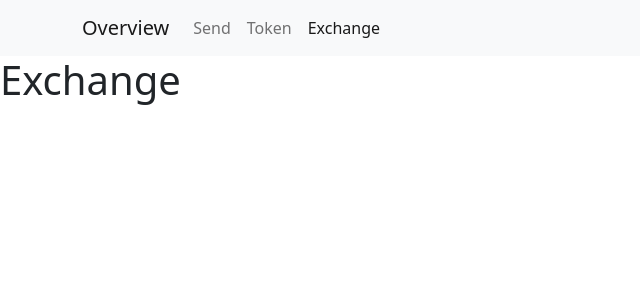
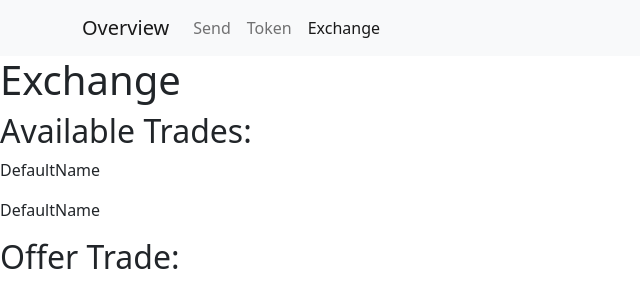
Before and after one commit to seya12/dex, a React (Create React App) app in the folder frontend/: page /exchange in a window 1280 px wide. Shown: the top 308 px of the page, without its empty margins (0-640 px from the left). Built offline with nearby package versions, Linux system fonts and the light colour scheme.

Commit message:
some basic structure for exchange

```diff
--- a/frontend/src/components/Exchange.jsx
+++ b/frontend/src/components/Exchange.jsx
@@ -2,8 +2,35 @@
 TODO: call smart contract and make exchange
 */
 
+import { useState } from "react";
+
 const Exchange = () => {
-  return <h1>Exchange</h1>;
+  const [trades, setTrades] = useState([
+    {
+      tokenName: "DefaultName",
+      symbol: "DFT",
+      offer: "",
+      for: "",
+    },
+    {
+      tokenName: "DefaultName",
+      symbol: "DFT",
+      offer: "",
+      for: "",
+    },
+  ]);
+
+  const showTrades = trades.map((trade) => {
+    return <p>{trade.tokenName}</p>;
+  });
+  return (
+    <>
+      <h1>Exchange</h1>
+      <h2>Available Trades:</h2>
+      <section>{showTrades}</section>
+      <h2>Offer Trade:</h2>
+    </>
+  );
 };
 
 export default Exchange;
```
